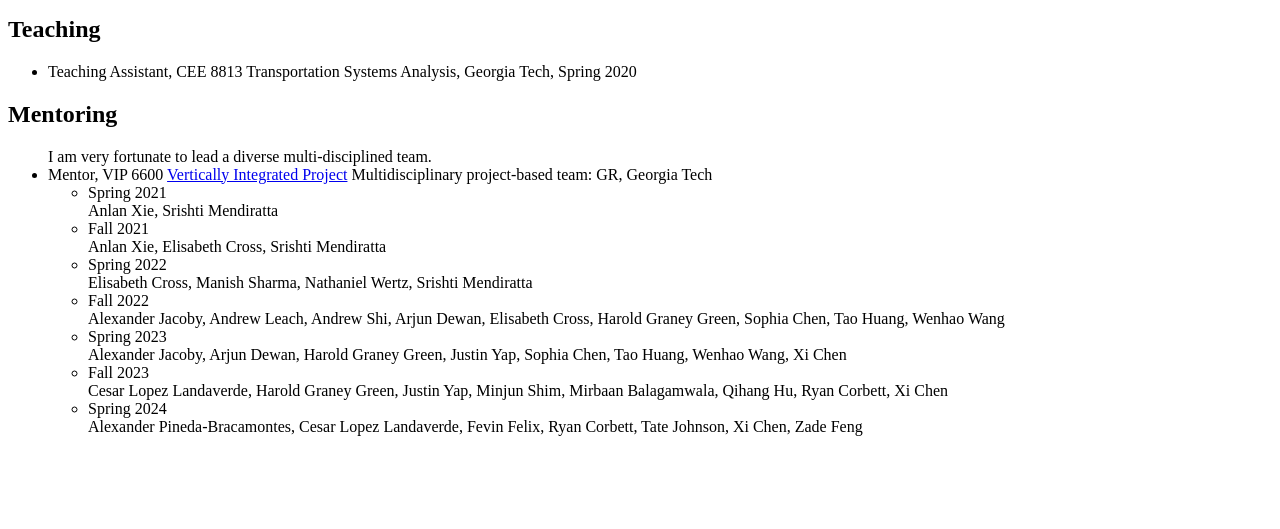
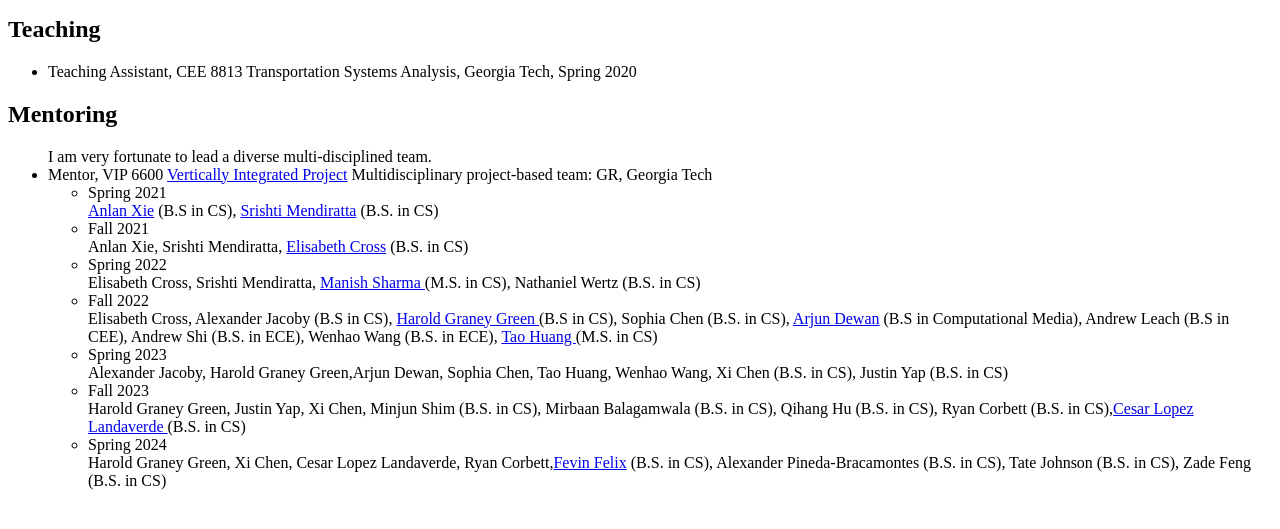
Before and after one commit to YangjiaoChen/YangjiaoChen.github.io, a Jekyll site: the page built from teaching.html, in a window 1280 px wide, cut to the strip 112-641 px from the top of the page. Built offline with Jekyll 4.4.1, drawn with Linux system fonts in a browser that asks for light colours.

Commit message:
Update teaching.html

```diff
--- a/teaching.html
+++ b/teaching.html
@@ -78,19 +78,25 @@ title: "Yangjiao Chen: teaching"
     <li>Mentor, VIP 6600 <a href="https://www.vip-consortium.org" target="_blank">Vertically Integrated Project</a> Multidisciplinary project-based team: GR, Georgia Tech</li>
 	<ul>
     <li> Spring 2021 </li>
-		Anlan Xie, Srishti Mendiratta
+		<a href="https://www.linkedin.com/in/anlan-xie/">Anlan Xie</a> (B.S in CS),
+		<a href="https://www.linkedin.com/in/srishti-mendiratta/">Srishti Mendiratta</a> (B.S. in CS)
     <li> Fall 2021 </li>
-		Anlan Xie, Elisabeth Cross, Srishti Mendiratta
+		Anlan Xie, Srishti Mendiratta,
+		<a href="https://www.linkedin.com/in/elisabethcross/"> Elisabeth Cross</a> (B.S. in CS)
     <li> Spring 2022 </li>
-		 Elisabeth Cross, Manish Sharma, Nathaniel Wertz, Srishti Mendiratta
+		 Elisabeth Cross, Srishti Mendiratta, <a href="https://www.linkedin.com/in/manish-sharma-ms/"> Manish Sharma </a> (M.S. in CS), Nathaniel Wertz (B.S. in CS)
     <li> Fall 2022 </li>
- Alexander Jacoby, Andrew Leach, Andrew Shi, Arjun Dewan, Elisabeth Cross,  Harold Graney Green, Sophia Chen, Tao Huang, Wenhao Wang
+ Elisabeth Cross, Alexander Jacoby (B.S in CS),
+		<a href="https://www.linkedin.com/in/harrygraneygreen/">Harold Graney Green </a> (B.S in CS), Sophia Chen (B.S. in CS),
+		<a href="https://www.linkedin.com/in/arjunjdewan/">Arjun Dewan</a>  (B.S in Computational Media),
+		Andrew Leach (B.S in CEE), Andrew Shi (B.S. in ECE), Wenhao Wang (B.S. in ECE),
+		<a href="https://www.linkedin.com/in/meet-taohuang/">Tao Huang </a> (M.S. in CS)
     <li> Spring 2023 </li>
-Alexander Jacoby, Arjun Dewan, Harold Graney Green, Justin Yap, Sophia Chen, Tao Huang, Wenhao Wang, Xi Chen
+Alexander Jacoby,  Harold Graney Green,Arjun Dewan, Sophia Chen, Tao Huang, Wenhao Wang, Xi Chen (B.S. in CS), Justin Yap (B.S. in CS)
     <li> Fall 2023 </li>
-Cesar Lopez Landaverde, Harold Graney Green, Justin Yap, Minjun Shim, Mirbaan Balagamwala, Qihang Hu, Ryan Corbett, Xi Chen
+Harold Graney Green, Justin Yap, Xi Chen, Minjun Shim (B.S. in CS), Mirbaan Balagamwala (B.S. in CS), Qihang Hu (B.S. in CS), Ryan Corbett (B.S. in CS),<a href="https://www.linkedin.com/in/cesar-landaverde/">Cesar Lopez Landaverde </a>(B.S. in CS)
     <li> Spring 2024 </li>
-Alexander Pineda-Bracamontes, Cesar Lopez Landaverde, Fevin Felix, Ryan Corbett, Tate Johnson, Xi Chen, Zade Feng
+Harold Graney Green, Xi Chen, Cesar Lopez Landaverde, Ryan Corbett,<a href="https://www.linkedin.com/in/fevinfelix/">Fevin Felix</a> (B.S. in CS), Alexander Pineda-Bracamontes (B.S. in CS), Tate Johnson (B.S. in CS), Zade Feng (B.S. in CS)
 	</ul>
   </div>
 </ul>
```
